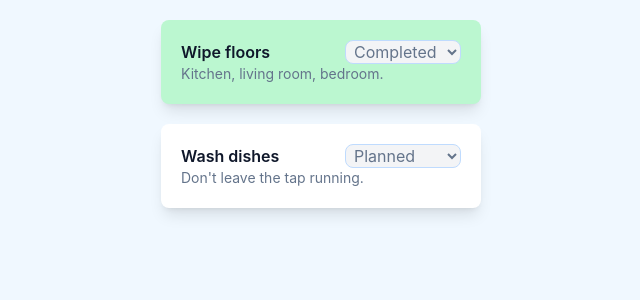
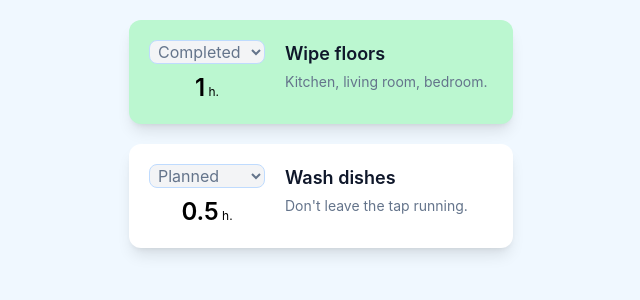
Before and after one commit to agusu/task-tracker, a React (Create React App) app: page / in a window 1280 px wide. Shown: the top 300 px of the page, without its empty margins (319-959 px from the left). Built offline with nearby package versions, Linux system fonts and the light colour scheme.

Commit message:
add estimate

```diff
--- a/src/components/TaskList.jsx
+++ b/src/components/TaskList.jsx
@@ -47,14 +47,13 @@ export default function TaskList() {
         tasks.map((task) => (
           <li
             key={task.name}
-            className={`mx-auto max-w-xs p-5 my-5 rounded-lg shadow-lg ${mapBgColor(
+            className={`mx-auto space-x-5 flex items-center min-w-sm max-w-sm p-5 my-5 rounded-xl shadow-lg  ${mapBgColor(
               task
             )}`}
           >
-            <div className="flex items-center justify-start space-x-auto min-w-full">
-              <h3 className="text-slate-900 font-semibold basis-2/3">{task.name}</h3>
+            <div className="flex flex-col gap-y-1">
               <select
-                className="rounded-lg bg-gray-100 px-1 border border-blue-200 text-slate-500 hover:rounded-lg"
+                className="rounded-lg bg-gray-100 px-1 border border-blue-200 text-slate-500 hover:rounded-lg max-h-8"
                 value={task.state}
                 onChange={(event) => {
                   handleChangeState(task, event.target.value);
@@ -64,8 +63,16 @@ export default function TaskList() {
                 <option value="in-progress">In progress</option>
                 <option value="planned">Planned</option>
               </select>
+              <div className={`grow-0 pt-1 text-xs text-center leading-none `}>
+                <span className="text-2xl font-semibold">{task.estimate}</span> h.
+              </div>
             </div>
-            <p className="text-slate-500 text-sm">{task.description}</p>
+            <div className="w-md min-h-full space-y-1 place-self-start">
+              <h3 className="text-slate-900 font-semibold text-lg">{task.name}</h3>
+              <div className="max-w-sm">
+                <p className="text-slate-500 text-sm">{task.description}</p>
+              </div>
+            </div>
           </li>
         ))}
     </ul>
@@ -73,7 +80,14 @@ export default function TaskList() {
 }
 
 /*
-
+CIRCULO
+              <div
+                className={`grow-0 h-16 w-16 mx-auto pt-1 bg-gray-200 rounded-full border border-blue-500 text-xs text-center leading-none items-center`}
+              >
+                <span className="text-2xl font-semibold">{task.estimate}</span>
+                <br />
+                min
+              </div>
   return (
     <ul>
       {tasks &&
--- a/src/services/TaskService.jsx
+++ b/src/services/TaskService.jsx
@@ -5,13 +5,13 @@ class TaskService {
         name: "Wipe floors",
         description: "Kitchen, living room, bedroom.",
         state: "completed",
-        estimate: "1h.",
+        estimate: 1,
       },
       {
         name: "Wash dishes",
         description: "Don't leave the tap running.",
         state: "planned",
-        estimate: "1h.",
+        estimate: 0.5,
       },
     ]);
   }
```
